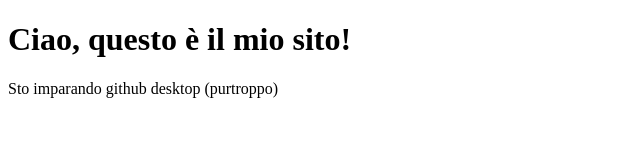
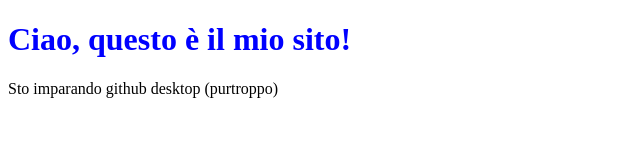
Before and after one commit to trxpz17/schools-projects, a plain HTML site: page index.html in a window 1280 px wide. Shown: the whole page, without its empty margins (0-640 px from the left). Drawn offline with Linux system fonts and the light colour scheme.

Commit message:
Update index.html

```diff
--- a/index.html
+++ b/index.html
@@ -4,7 +4,9 @@
 	<title>Il mio primo sito</title>
 </head>
 <body>
-	<h1>Ciao, questo è il mio sito!</h1>
+	<h1 style="color: blue;">
+	Ciao, questo è il mio sito!
+	</h1>
 	<p>Sto imparando github desktop (purtroppo)</p>
 </body>
 </html>
```
